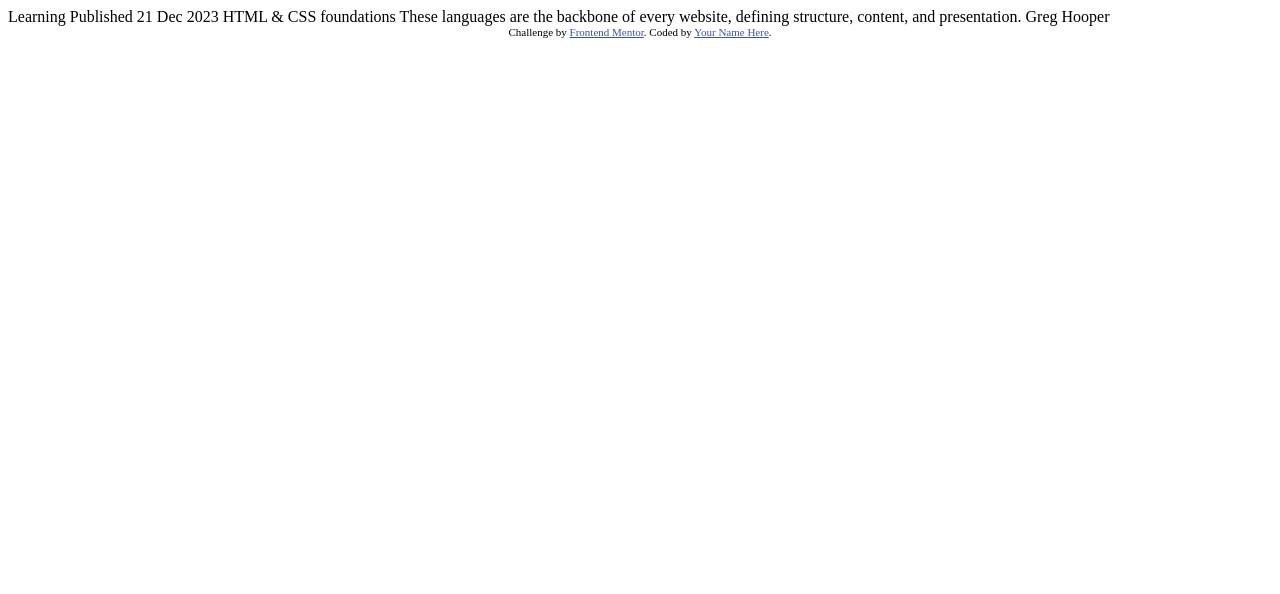
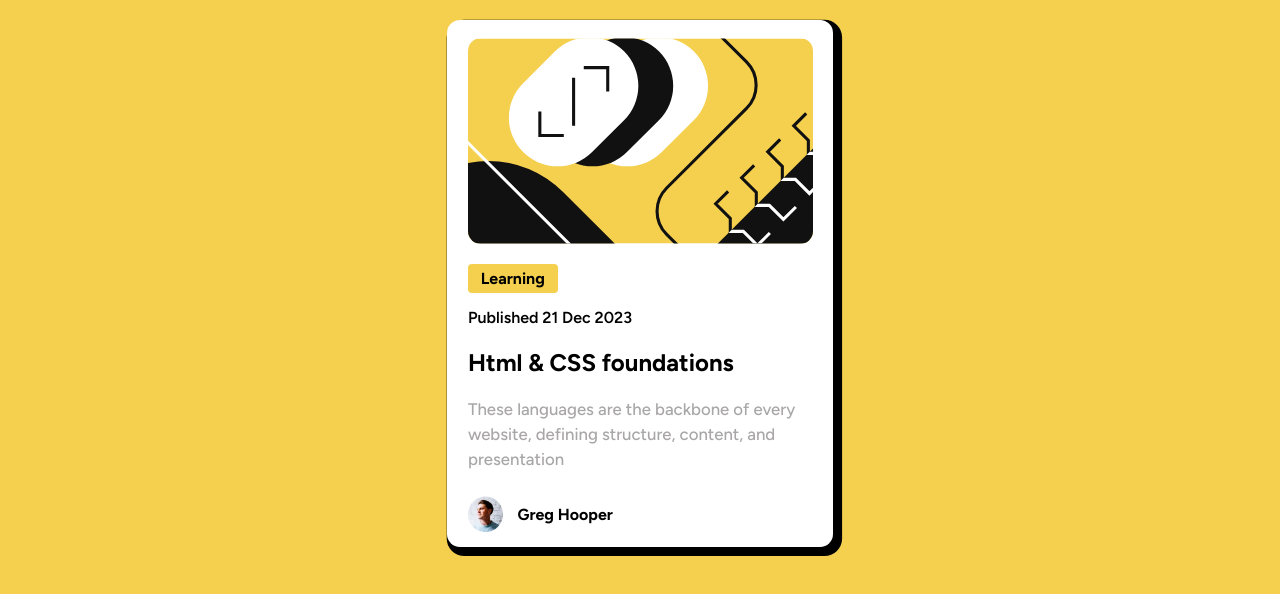
Before and after one commit to Keith-HeathII/Blog-preview-card, a plain HTML site: page blog-preview-card-main/blog-preview-card-main/index.html in a window 1280 px wide. Drawn offline with Linux system fonts and the light colour scheme; a web font is replaced by a local one.

Commit message:
complete

```diff
--- a/blog-preview-card-main/blog-preview-card-main/index.html
+++ b/blog-preview-card-main/blog-preview-card-main/index.html
@@ -2,33 +2,25 @@
 <html lang="en">
 <head>
   <meta charset="UTF-8">
-  <meta name="viewport" content="width=device-width, initial-scale=1.0"> <!-- displays site properly based on user's device -->
-
+  <meta name="viewport" content="width=device-width, initial-scale=1.0">
   <link rel="icon" type="image/png" sizes="32x32" href="./assets/images/favicon-32x32.png">
-
   <title>Frontend Mentor | Blog preview card</title>
-
-  <!-- Feel free to remove these styles or customise in your own stylesheet 👍 -->
-  <style>
-    .attribution { font-size: 11px; text-align: center; }
-    .attribution a { color: hsl(228, 45%, 44%); }
-  </style>
+  <link rel="stylesheet" href="styles.css">
+  <link rel="preconnect" href="https://fonts.googleapis.com">
+<link rel="preconnect" href="https://fonts.gstatic.com" crossorigin>
+<link href="https://fonts.googleapis.com/css2?family=Big+Shoulders+Inline:opsz,wght@10..72,100..900&family=Figtree:ital,wght@0,300..900;1,300..900&family=Fraunces:ital,opsz,wght@0,9..144,100..900;1,9..144,100..900&family=Hanken+Grotesk:ital,wght@0,100..900;1,100..900&family=Inter:ital,opsz,wght@0,14..32,100..900;1,14..32,100..900&family=Kumbh+Sans:wght@100..900&family=Lexend+Deca:wght@100..900&family=Montserrat:ital,wght@0,100..900;1,100..900&family=Outfit:wght@100..900&family=Red+Hat+Display:ital,wght@0,300..900;1,300..900&family=Young+Serif&display=swap" rel="stylesheet">
 </head>
 <body>
-
-  Learning
-
-  Published 21 Dec 2023
-
-  HTML & CSS foundations
-
-  These languages are the backbone of every website, defining structure, content, and presentation.
-
-  Greg Hooper
-
-  <div class="attribution">
-    Challenge by <a href="https://www.frontendmentor.io?ref=challenge" target="_blank">Frontend Mentor</a>.
-    Coded by <a href="#">Your Name Here</a>.
-  </div>
+    <div class="blog-preview-card">
+      <img class="blog-illustration" src="assets/images/illustration-article.svg">
+      <p class="yellow-box">Learning</p>
+      <h4>Published 21 Dec 2023</h4>
+      <h2>Html & CSS foundations</h2>
+      <p class="description">These languages are the backbone of every website, defining structure, content, and presentation</p>
+       <div class="author">
+         <img src="assets/images/image-avatar.webp">
+         <p>Greg Hooper</p>
+       </div>
+    </div>
 </body>
 </html>
--- /dev/null
+++ b/blog-preview-card-main/blog-preview-card-main/styles.css
@@ -0,0 +1,72 @@
+body{
+    background-color: hsl(47, 88%, 63%);
+}
+
+.blog-preview-card{
+    width: 370px;
+    background-color: white;
+    padding: 7.6px;
+    border-radius: 13px;
+    box-shadow: 4.4px 4.4px 0 4.7px black;
+    margin: 20px auto;
+    font-family: "Figtree";
+}
+
+.blog-illustration{
+    width: 345px;
+    display: block;
+    margin: 10px auto;
+    border-radius: 13px;
+}
+
+.yellow-box{
+    width: 80px;
+    background-color: hsl(47, 88%, 63%);
+    font-weight: bold;
+    text-align: center;
+    padding: 4.8px;
+    font-size: 16px;
+    margin-top: 20px;
+    display: block;
+    border-radius: 4px;
+}
+
+h2{
+  margin-left: 13px;
+  font-size: 600;
+}
+
+h4{
+    margin-left: 13px;
+    margin-top: -0.8px;
+    font-weight: 600;
+}
+
+p{
+    margin-left: 13px;
+}
+
+
+.author{
+  display: flex;
+  gap: 1.5px;
+  align-items: center;
+  margin-left: 13px;
+}
+
+.description{
+    line-height: 25px;
+    color: rgb(168, 166, 166);
+    margin-left: 13px;
+    font-size: 16.8px;
+    font-weight: 500;
+}
+
+.author img{
+  width: 35px;
+  object-fit: cover;
+}
+
+.author p{
+    font-weight: bold;
+}
```
